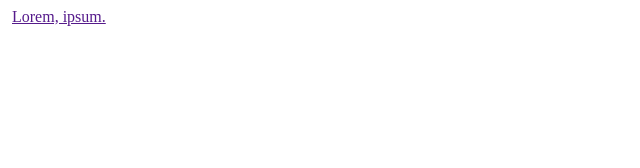
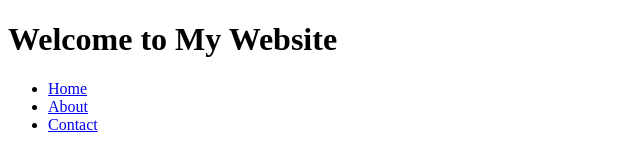
Before and after one commit to FEU-TECH-Advance-Web-Design-Ramirez/AWD-DEMO-MADERAL, a plain HTML site: page index.html in a window 1280 px wide. Shown: the whole page, without its empty margins (0-640 px from the left). Drawn offline with Linux system fonts and the light colour scheme.

Commit message:
feat(landing):added header

```diff
--- a/index.html
+++ b/index.html
@@ -7,8 +7,14 @@
 </head>
 <body>
     <header>
-        <img src ="" alt="">
-        <a href="" class="btn"> Lorem, ipsum.</a>
+        <h1>Welcome to My Website</h1>
+        <nav>
+            <ul>
+                <li><a href="#home">Home</a></li>
+                <li><a href="#about">About</a></li>
+                <li><a href="#contact">Contact</a></li>
+            </ul>
+        </nav>
     </header>
 </body>
 </html>
```
